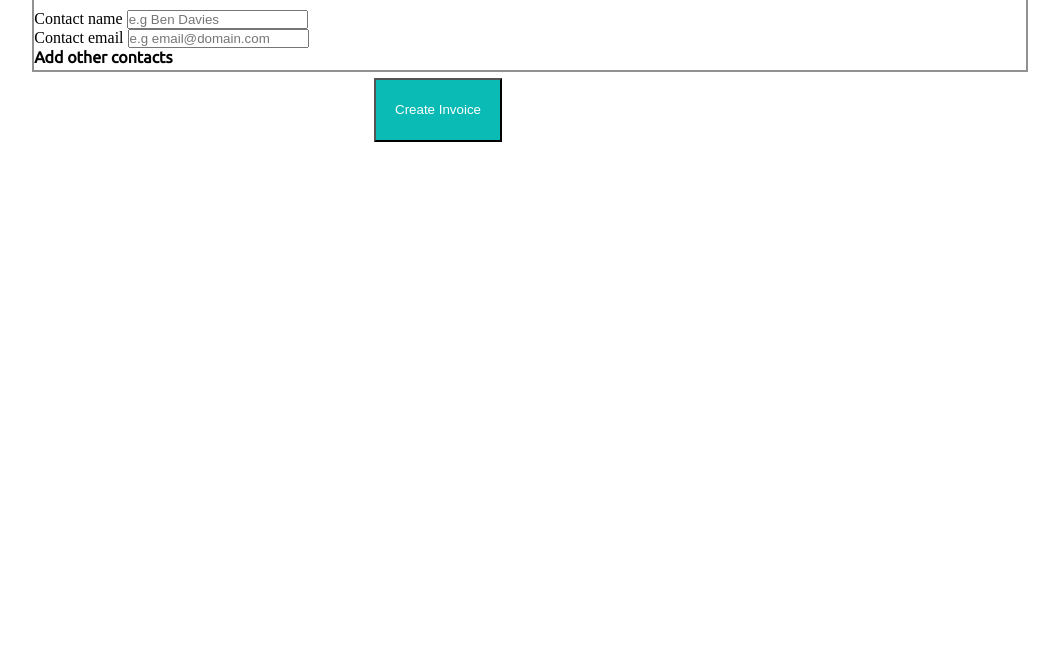
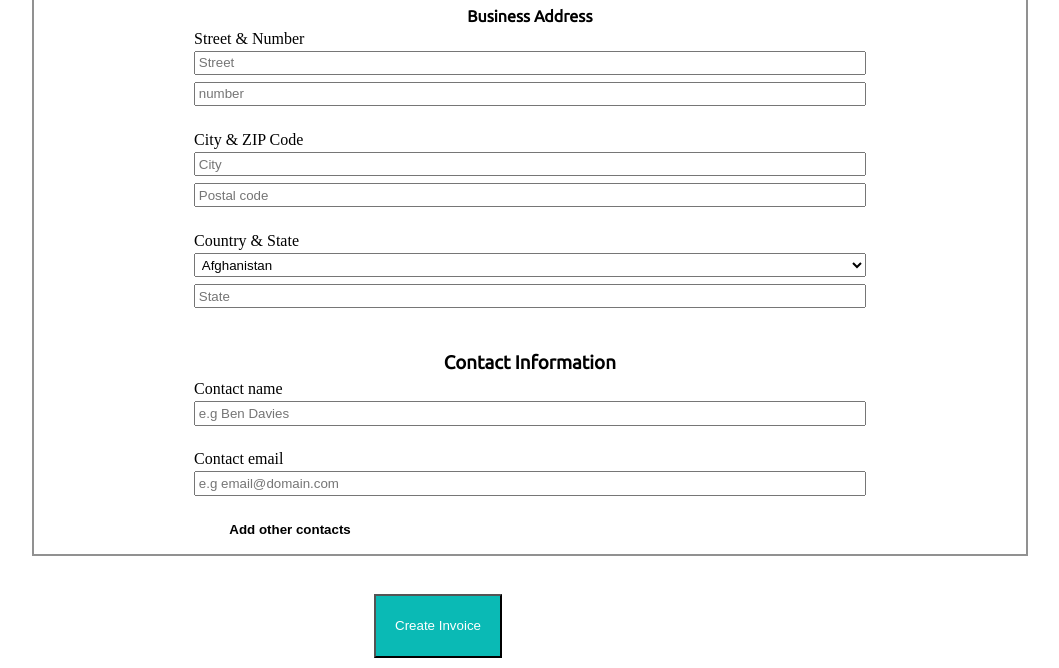
Before and after one commit to hngi/Lancer, a PHP site: page /client-information.html in a window 1280 px wide. Shown: the part 323-991 px from the top of the page, without its empty margins (74-1133 px from the left). Before the commit the page ends 465 px from the top, so only its background shows below. Run offline with PHP 8.4, Linux system fonts and the light colour scheme.

Commit message:
lays out elements on page

```diff
--- a/client-information.html
+++ b/client-information.html
@@ -301,7 +301,7 @@
                 <label for="contact-email">Contact email</label>
                 <input type="email" id="contactemail" name="contactemail" placeholder="e.g email@domain.com">
                 <br>
-                <h4>Add other contacts</h4>
+                <button id="addcontact">Add other contacts</button >
               </div>
 
 
@@ -310,7 +310,8 @@
        </div>
         </div>
 
+        <footer> <button id="bottom-create">Create Invoice</button></footer>
+
     </body>
 
-    <footer> <button id="bottom-create">Create Invoice</button></footer>
     </html>
--- a/style/client-information.css
+++ b/style/client-information.css
@@ -62,6 +62,10 @@ h1, h3, h4 {
 	padding-bottom: 0.3em;
 }
 
+h3, h4 {
+	text-align: center;
+}
+
 h1 {
 	position: relative;
 
@@ -70,7 +74,7 @@ h1 {
 form {
 	border: 2px solid #919191;
 	width: 90%;
-
+	padding: 1em;
 }
 
 #bottom-create {
@@ -81,5 +85,29 @@ form {
 
 footer {
 	width: 30%;
+	margin: 2em auto;
+	padding-bottom: 2em;
+}
+
+label, input, select {
+	display: block;
+	width: 70%;
+	margin: 0 auto 0.2em auto;
+}
+
+input, select {
+	padding: 0.2em;
+	margin-bottom: 0.5em;
+}
+
+#addcontact {
+	width: 50%;
+	background-color: #fff;
+	border: 0;
+	font-weight: bolder;
 	margin: 0 auto;
 }
+
+h3:last-of-type {
+	padding-top: 2em;
+}
```
